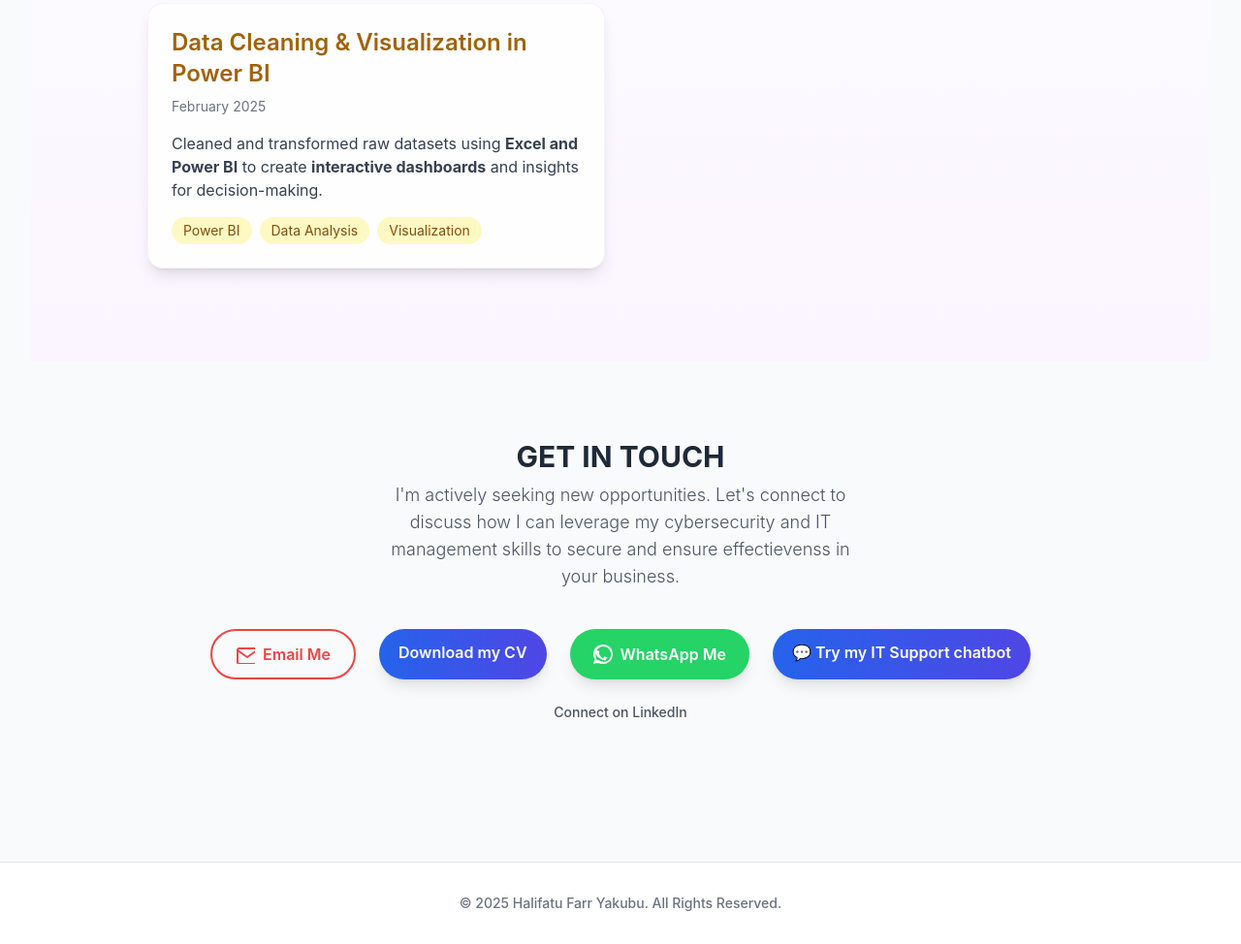
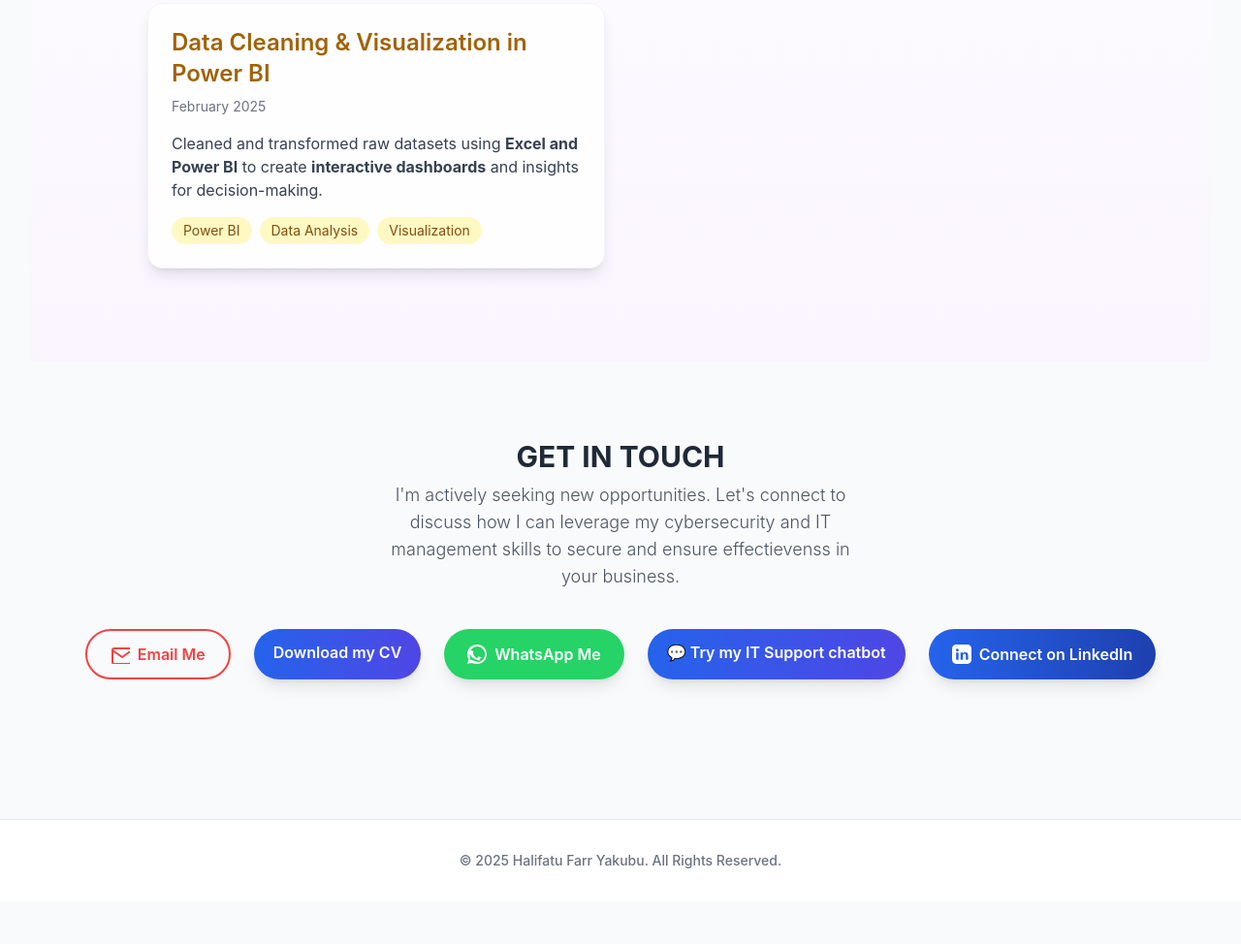
Before and after one commit to Halifa-tu/Profile, a plain HTML site: page index.html in a window 1280 px wide. Shown: the part 3619-4593 px from the top of the page at 97% size. After the commit the page ends 4549 px from the top, so only its background shows below. Drawn offline with nearby package versions, Linux system fonts and the light colour scheme.

Commit message:
Add files via upload

```diff
--- a/index.html
+++ b/index.html
@@ -312,7 +312,7 @@ typeEffect();
 
         <!-- --- -->
 
-        <!-- 4. Projects Experience Section -->
+        <!-- Projects Experience Section -->
 
 <section id="projects" class="relative py-24 bg-gradient-to-b from-blue-50 via-white to-purple-50 overflow-hidden">
 
@@ -488,14 +488,20 @@ typeEffect();
    class="px-5 py-3 bg-gradient-to-r from-blue-600 to-indigo-600 text-white font-semibold rounded-full shadow-lg hover:from-blue-700 hover:to-indigo-700 transition duration-300">
   💬 Try my IT Support chatbot
 </a>
-
+<!-- LinkedIn -->
+<a href="https://tinyurl.com/uwtjkrzx"
+   target="_blank"
+   class="flex items-center justify-center space-x-2 px-6 py-3 bg-gradient-to-r from-blue-600 to-blue-800 text-white font-semibold rounded-full shadow-lg transition duration-300 hover:from-blue-700 hover:to-blue-900">
+  <svg xmlns="http://www.w3.org/2000/svg" width="20" height="20" viewBox="0 0 24 24" fill="currentColor">
+    <path
+      d="M19 0h-14c-2.76 0-5 2.24-5 5v14c0 2.76 2.24 5 5 5h14c2.76 0 5-2.24 5-5v-14c0-2.76-2.24-5-5-5zm-11 19h-3v-9h3v9zm-1.5-10.29c-.96 0-1.75-.79-1.75-1.75S5.54 5.21 6.5 5.21s1.75.79 1.75 1.75S7.46 8.71 6.5 8.71zM20 19h-3v-4.91c0-1.17-.02-2.67-1.63-2.67-1.63 0-1.88 1.27-1.88 2.59V19h-3v-9h2.89v1.23h.04c.4-.75 1.38-1.54 2.84-1.54 3.04 0 3.6 2 3.6 4.59V19z"/>
+  </svg>
+  <span>Connect on LinkedIn</span>
+</a>
   </div>
 
   <!-- LinkedIn -->
-  <a href="https://tinyurl.com/uwtjkrzx"
-     target="_blank"
-     class="text-subtle-text hover:text-accent-coral transition duration-300 mt-6 text-sm font-medium">
-    Connect on LinkedIn
+
 </section>
 
 
```
